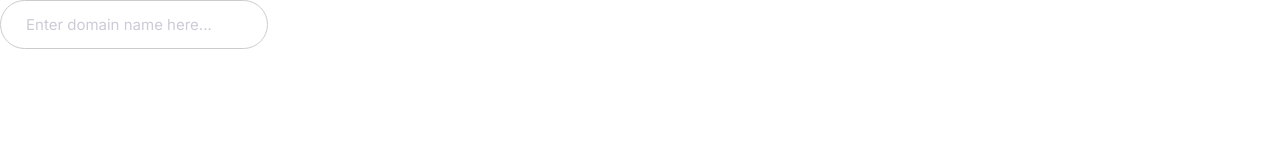
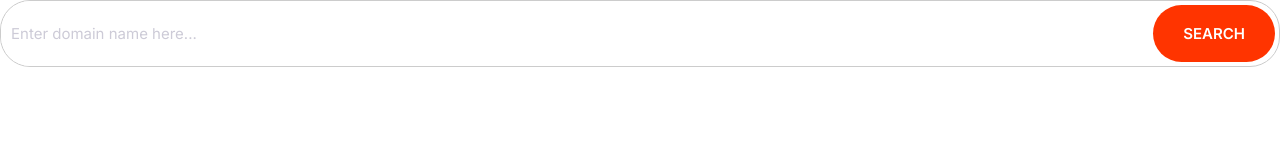
Before and after one commit to vamcyellapu/vamc, a plain HTML site: page index.html in a window 1280 px wide. Drawn offline with Linux system fonts and the light colour scheme.

Commit message:
built input group compenent

```diff
--- a/css/styles.css
+++ b/css/styles.css
@@ -4,6 +4,8 @@
     --color-accent: #ff3400;
     --color-headings: #1b0760;
     --color-body: #918ca4;
+    --color-border:#ccc;
+    --border-radius: 30px;
 }
 *, *::after, *::before {
     box-sizing: border-box;
@@ -218,8 +220,8 @@ font-size: 1.5rem;
 /* Inputs */
 .input {
     padding: 1.5rem 2.5rem;
-    border: 1px solid #ccc;
-    border-radius: 30px;
+    border: 1px solid var(--color-border);
+    border-radius: var(--border-radius);
     outline: 0;
     color: var(--color-headings);
     font-size: 2rem;
@@ -228,6 +230,21 @@ font-size: 1.5rem;
     color: #cdcbd7;
 }
 
+.input-group {
+    border: 1px solid var(--color-border);
+    border-radius: var(--border-radius);
+    display: flex;
+    flex-direction: row;
+
+}
+.input-group input {
+    border: 0;
+    flex-grow: 1;
+    padding: 1.5rem 1rem;
+}
+.input-group .btn {
+    margin: 4px;
+}
 @media screen and (min-width:1024px) {
     .input{
         font-size: 1.5rem;
--- a/index.html
+++ b/index.html
@@ -13,7 +13,10 @@
 </head>
 
 <body>
-    <input type="text" class="input" placeholder="Enter domain name here...">
+    <div class="input-group">
+        <input type="text" class="input" placeholder="Enter domain name here...">
+        <button class="btn btn--accent">Search</button>
+    </div>
 </body>
 
 </html>
```
Also changed, not shown: components/input-group.html (added, +4 -0 lines).
